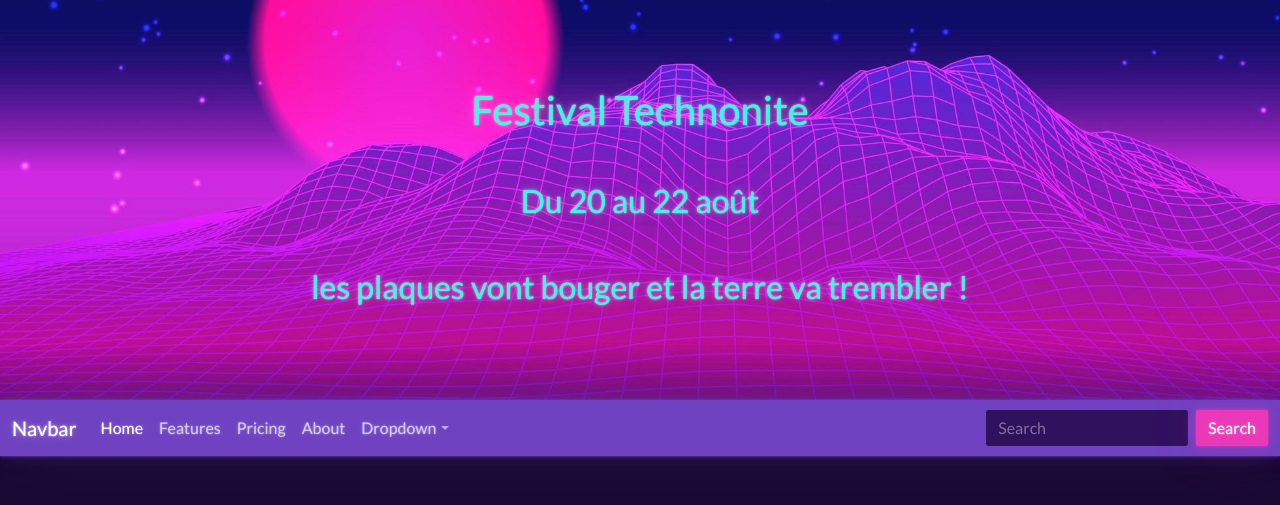
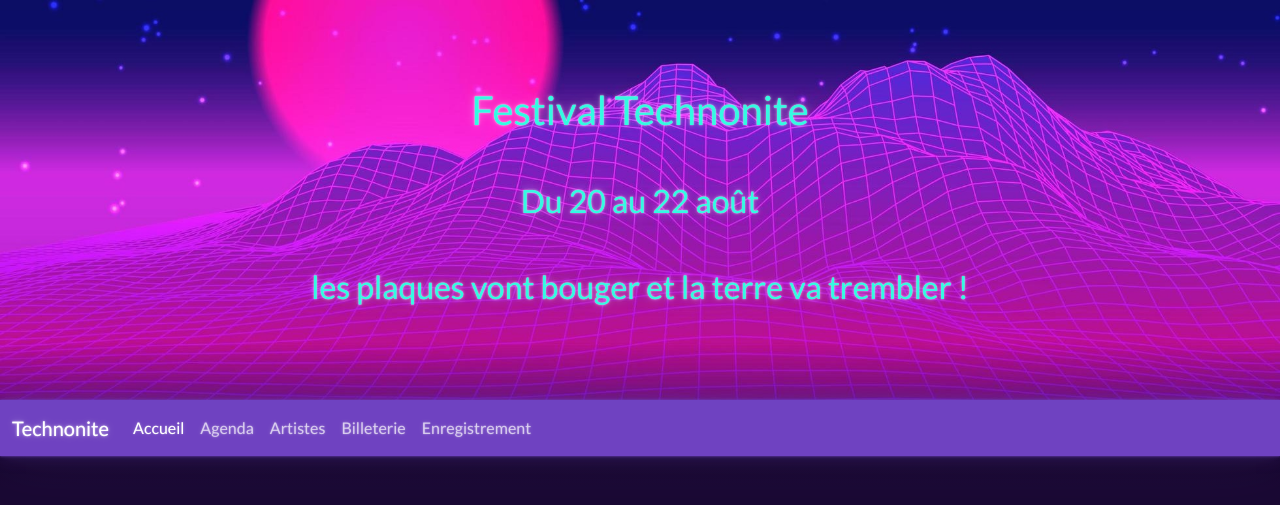
Before and after one commit to dlefebvre614/Simplon-Symfony_5.2-Techno_Festival, a Symfony app: template templates/base.html.twig in a window 1280 px wide. Shown: the top 505 px of the page. Run offline with Twig, Linux system fonts and the light colour scheme; the template is opened without the code that fills it, so the values that code supplies are empty; some libraries are stand-ins or nearby versions.

Commit message:
Add navbarre

```diff
--- a/templates/shared/_nav.html.twig
+++ b/templates/shared/_nav.html.twig
@@ -4,7 +4,7 @@
 <div>
 <nav class="navbar navbar-expand-lg navbar-dark bg-primary">
   <div class="container-fluid">
-    <a class="navbar-brand" href="#">Navbar</a>
+    <a class="navbar-brand" href="#">Technonite</a>
     <button class="navbar-toggler" type="button" data-bs-toggle="collapse" data-bs-target="#navbarColor01" aria-controls="navbarColor01" aria-expanded="false" aria-label="Toggle navigation">
       <span class="navbar-toggler-icon"></span>
     </button>
@@ -12,34 +12,23 @@
     <div class="collapse navbar-collapse" id="navbarColor01">
       <ul class="navbar-nav me-auto">
         <li class="nav-item">
-          <a class="nav-link active" href="#">Home
+          <a class="nav-link active" href="#">Accueil
             <span class="visually-hidden">(current)</span>
           </a>
         </li>
         <li class="nav-item">
-          <a class="nav-link" href="#">Features</a>
+          <a class="nav-link" href="#">Agenda</a>
         </li>
         <li class="nav-item">
-          <a class="nav-link" href="#">Pricing</a>
+          <a class="nav-link" href="#">Artistes</a>
         </li>
         <li class="nav-item">
-          <a class="nav-link" href="#">About</a>
+          <a class="nav-link" href="#">Billeterie</a>
         </li>
-        <li class="nav-item dropdown">
-          <a class="nav-link dropdown-toggle" data-bs-toggle="dropdown" href="#" role="button" aria-haspopup="true" aria-expanded="false">Dropdown</a>
-          <div class="dropdown-menu">
-            <a class="dropdown-item" href="#">Action</a>
-            <a class="dropdown-item" href="#">Another action</a>
-            <a class="dropdown-item" href="#">Something else here</a>
-            <div class="dropdown-divider"></div>
-            <a class="dropdown-item" href="#">Separated link</a>
-          </div>
+		        <li class="nav-item">
+          <a class="nav-link" href="#">Enregistrement</a>
         </li>
       </ul>
-      <form class="d-flex">
-        <input class="form-control me-sm-2" type="text" placeholder="Search">
-        <button class="btn btn-secondary my-2 my-sm-0" type="submit">Search</button>
-      </form>
     </div>
   </div>
 </nav>
```
